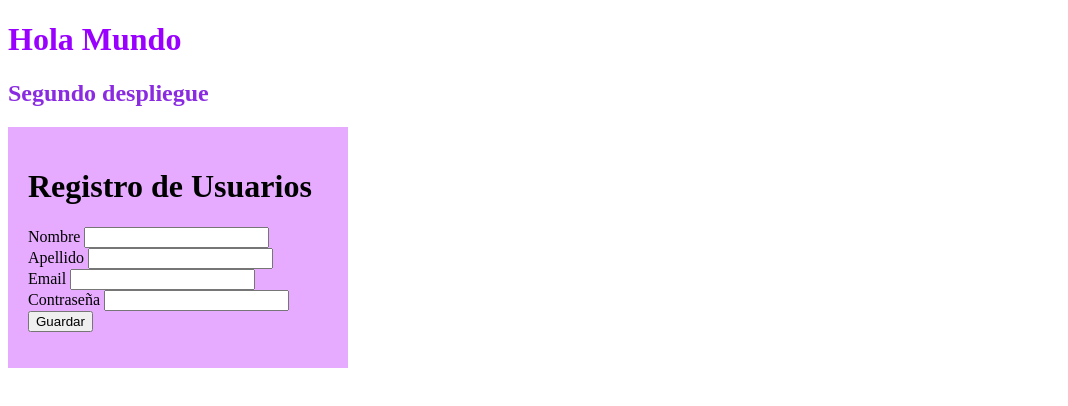
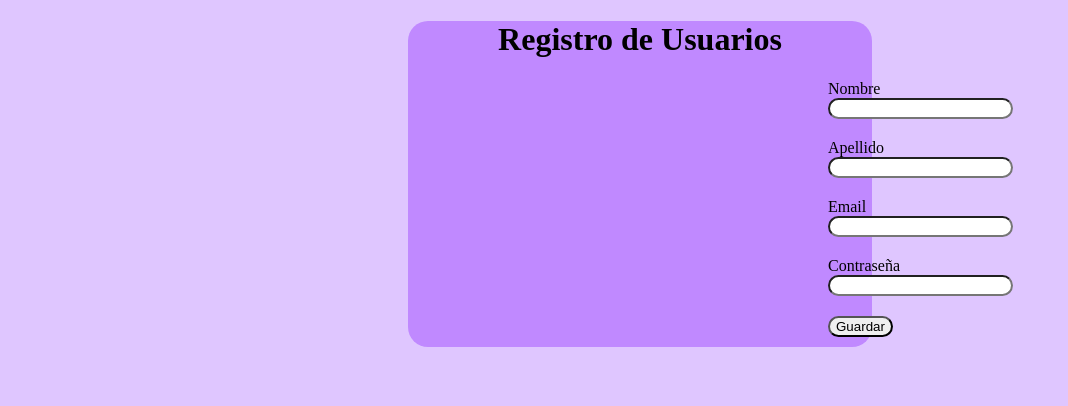
Before and after one commit to lunavhoyos/Proyecto_1, a website: page index.html in a window 1280 px wide. Shown: the whole page, without its empty margins (0-1068 px from the left). Drawn offline with nearby package versions, Linux system fonts and the light colour scheme.

Commit message:
Cambio de estilos

```diff
--- a/index.html
+++ b/index.html
@@ -7,11 +7,67 @@
 
     <script src="https://cdn.jsdelivr.net/npm/@supabase/supabase-js@2"></script>
 </head>
+<style>
+    body {
+        background-color: rgb(223, 198, 255);
+    }
+    div{
+        background-color: rgb(192, 137, 255);
+        margin-left: 400px;
+        margin-right: 400px;
+        text-align: center;
+        justify-content: center;
+        align-items: center;
+        border-radius: 20px;
+    }
+    form{
+        background-color: rgb(220, 174, 252);
+        margin-left: 400px;
+        margin-right: 400px;
+        text-align: center;
+        justify-content: center;
+        align-items: center;
+        border-radius: 20px;
+    }
+    input{
+        margin-bottom: 20px;
+        margin-left: 20px;
+        margin-right: 20px;
+        text-align: center;
+        justify-content: center;
+        align-items: center;
+        border-radius: 20px;
+    }
+    label{
+        margin-bottom: 10px;
+        margin-left: 20px;
+        margin-right: 20px;
+        text-align: center;
+        justify-content: center;
+        align-items: center;
+        border-radius: 20px;
+    }
+    button{
+        margin-bottom: 10px;
+        margin-left: 20px;
+        margin-right: 20px;
+        text-align: center;
+        justify-content: center;
+        align-items: center;
+        border-radius: 20px;
+    }
+    p{
+        margin-bottom: 10px;
+        margin-left: 20px;
+        margin-right: 20px;
+        text-align: center;
+        justify-content: center;
+        align-items: center;
+        border-radius: 20px;
+    }
+</style>
 <body>
-    <h1 style="color: rgb(153, 0, 255);">Hola Mundo</h1>
-    <h2 style="color: blueviolet;">Segundo despliegue</h2>
-
-    <div style="background-color: rgb(230, 171, 255); width: 300px; height: auto; padding: 20px;">
+    <div>
         <h1>Registro de Usuarios</h1>
 
         <form id="registro">
```
